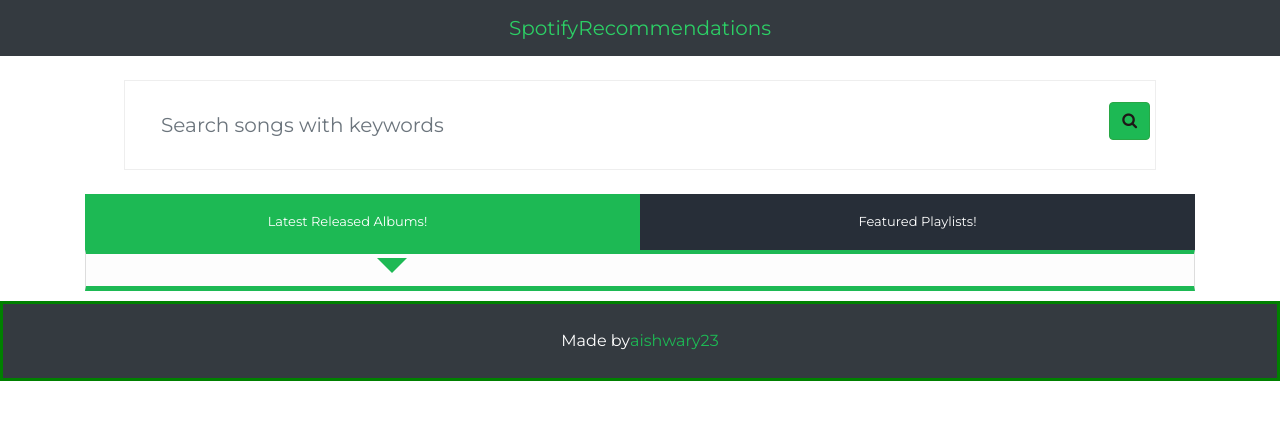
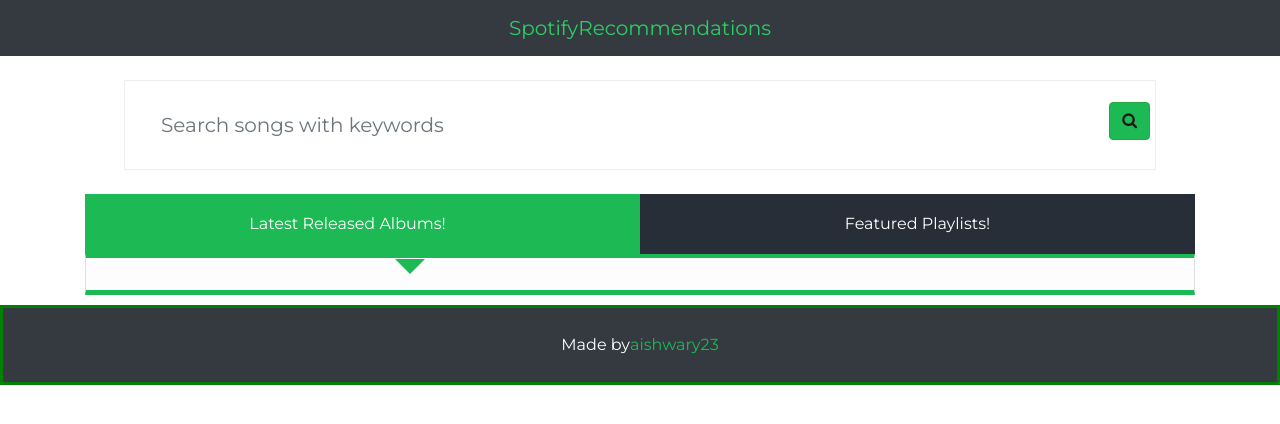
Before and after one commit to ayushkx/spotify-search-recommend, a PHP site: page / in a window 1280 px wide. Shown: the top 424 px of the page. Run offline with PHP 8.4, Linux system fonts and the light colour scheme; some libraries are stand-ins or nearby versions.

Commit message:
font size changed

```diff
--- a/css/style.css
+++ b/css/style.css
@@ -114,7 +114,7 @@ body {
       color:#fff;
       background:#272e38;
       border-radius:0;
-      font-size: small;
+
   }
 
   nav > div a.nav-item.nav-link.active:after
@@ -144,7 +144,7 @@ body {
       color:#fff!important;
       border-radius:0!important;
       transition:background 0.20s linear;
-      font-size: small;
+
   }
 
   .btn-success{
```
